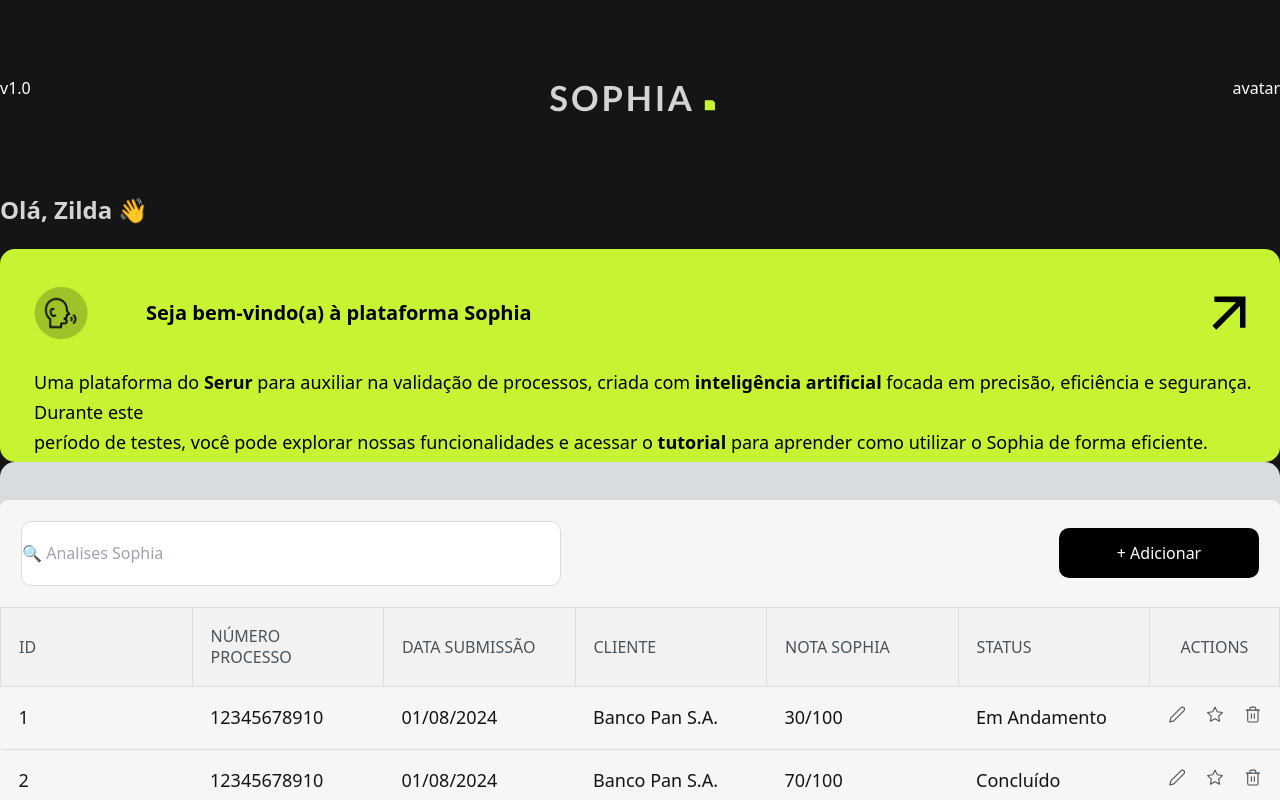
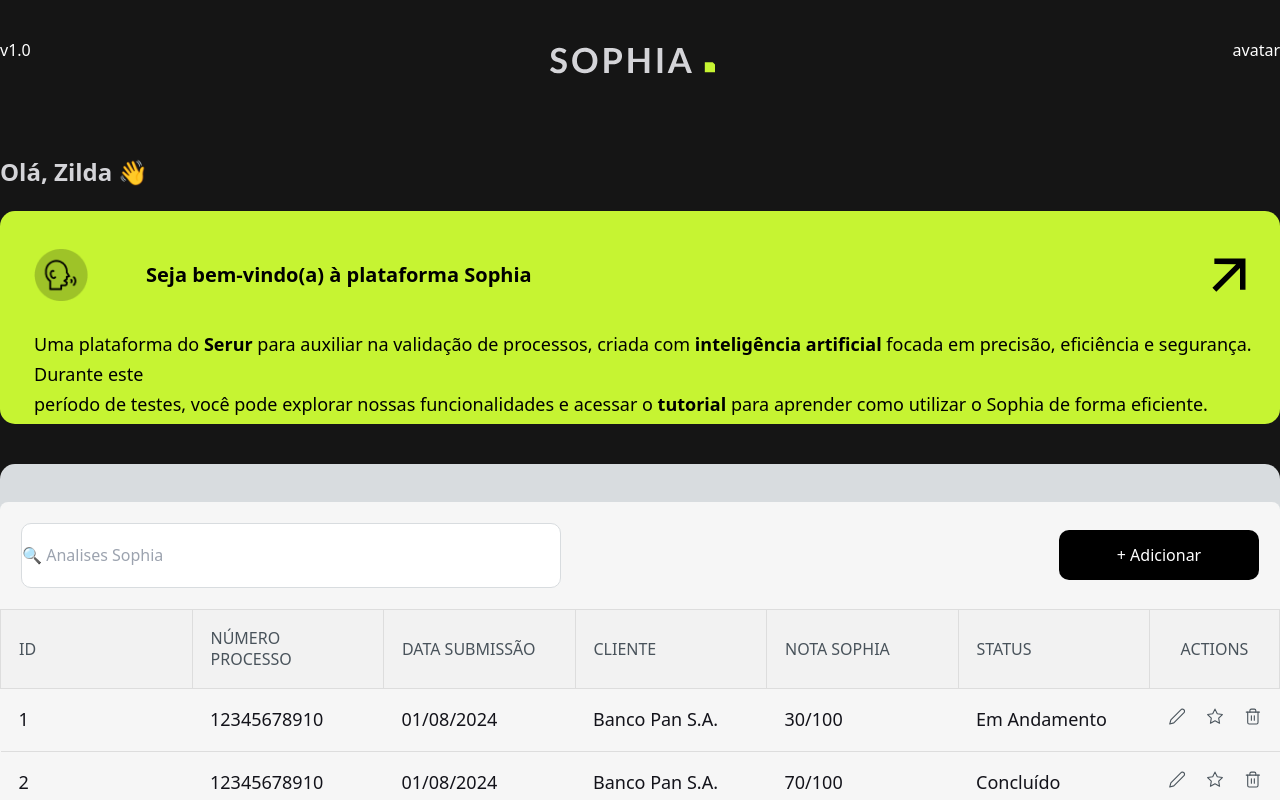
Before and after one commit to revelatiostudio/serur-login, a Next.js app: page /dashboard in a window 1280 px wide. Shown: the top 800 px of the page. Built offline with nearby package versions, Linux system fonts and the light colour scheme.

Commit message:
arrumando alguns espaçamentos

```diff
--- a/src/app/dashboard/dashboard.css
+++ b/src/app/dashboard/dashboard.css
@@ -24,6 +24,7 @@
     height: 213px;
     display: flex;
     flex-direction: column;
+    margin-bottom: 40px;
 
 
 }
--- a/src/app/dashboard/page.js
+++ b/src/app/dashboard/page.js
@@ -21,7 +21,7 @@ export default function DashBoard() {
     ];
     return (
         <section className='container-dash'>
-            <header className='header-dash'>
+            <header>
                 <div className='header-dash'>
                     <p>v1.0</p>
                     <Image
```
